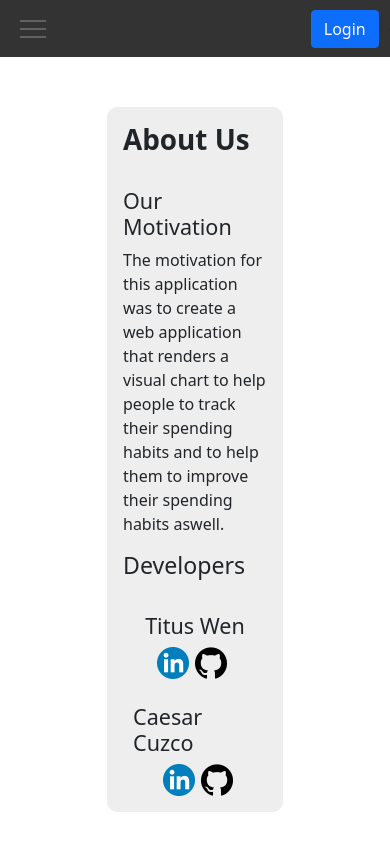
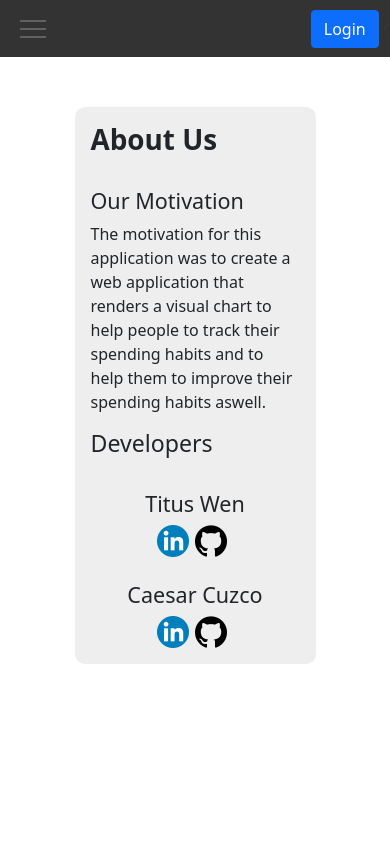
Before and after one commit to wen372/spendingshelper, a React (Create React App) app in the folder client/: page /about in a window 390 px wide. Built offline with nearby package versions, Linux system fonts and the light colour scheme; no server answers.

Commit message:
Update AboutPage.js

```diff
--- a/client/src/pages/AboutPage.js
+++ b/client/src/pages/AboutPage.js
@@ -32,7 +32,7 @@ function AboutPage({Arg}) {
 //     </div>
 //   );
   return(
-  <div className="application topSpace container-fluid homepage col-8 col-md-8 col-lg-8 ">
+  <div className="application topSpace container-fluid homepage col-sm-10 col-10 col-md-8 col-lg-8 ">
     <div className="card-body card-text">
       <h1><strong>About Us</strong></h1>
       <br></br>
```
